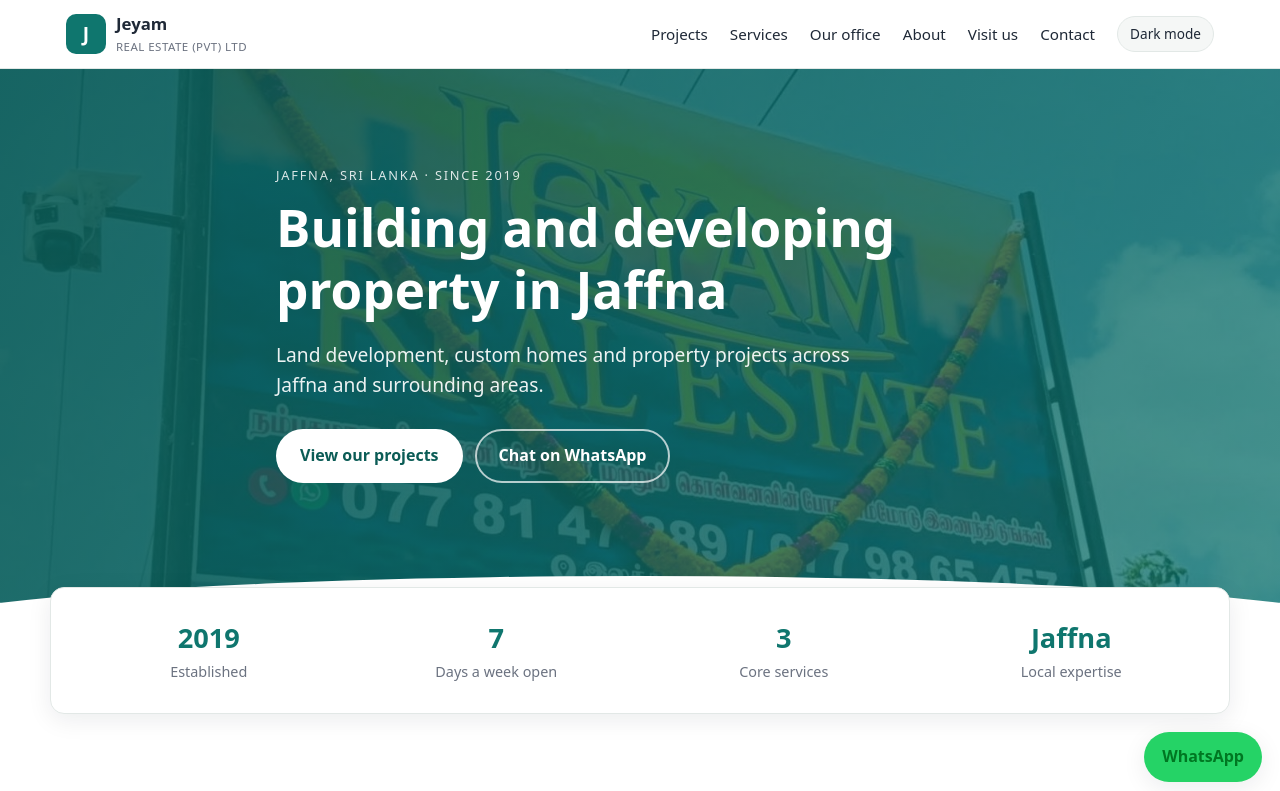
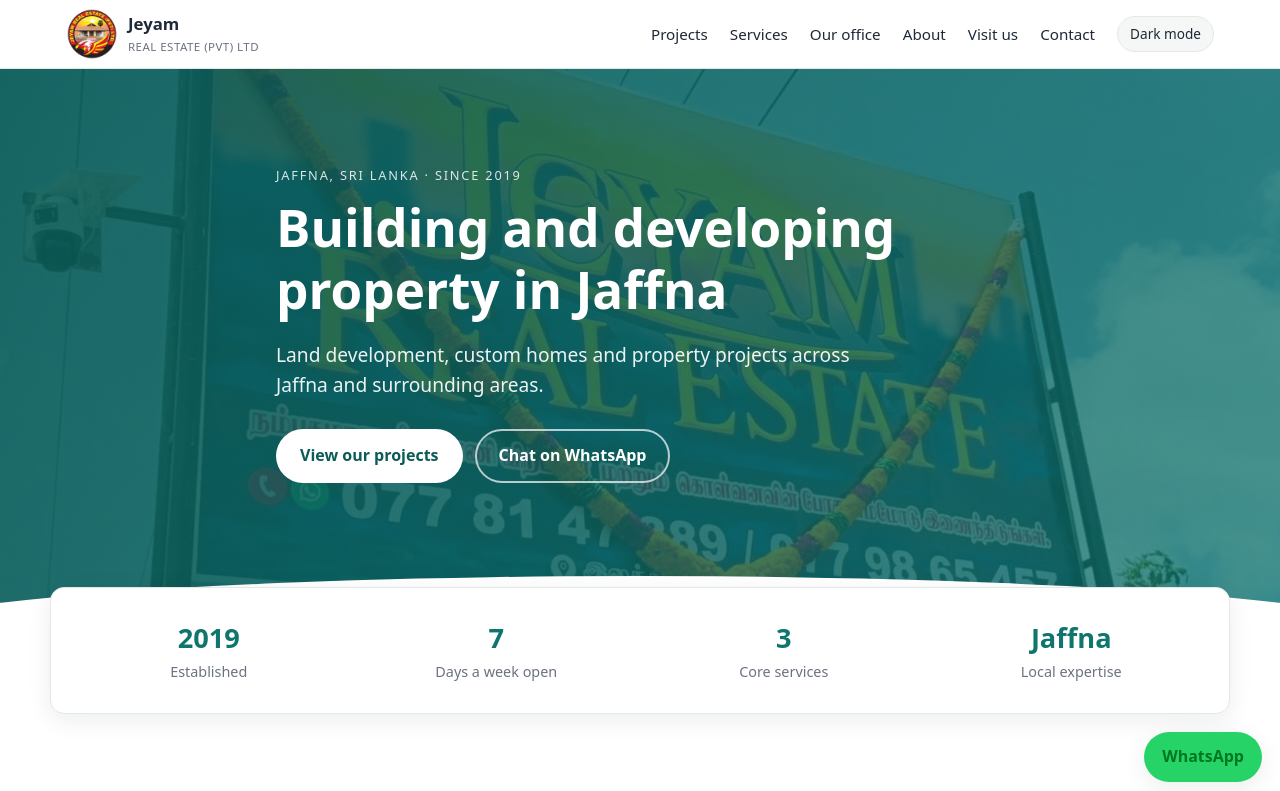
Before and after one commit to SenthInc/wordpress2code3, a plain HTML site: page index.html in a window 1280 px wide. Shown: the top 791 px of the page. Drawn offline with Linux system fonts and the light colour scheme.

Commit message:
Add Jeyam logo to header and favicon
Co-Authored-By: Claude Haiku 5.5 <noreply@anthropic.com>

```diff
--- a/index.html
+++ b/index.html
@@ -9,6 +9,7 @@
   <meta property="og:type" content="website">
   <meta property="og:image" content="images/hero.jpg">
   <title>Jeyam Real Estate | Jaffna</title>
+  <link rel="icon" type="image/jpeg" href="images/logo.jpg">
   <link rel="stylesheet" href="styles.css">
 </head>
 <body>
@@ -17,7 +18,7 @@
   <header class="site-header" id="siteHeader">
     <div class="container nav">
       <a href="#top" class="logo" aria-label="Jeyam Real Estate home">
-        <span class="logo-mark">J</span>
+        <img class="logo-img" src="images/logo.jpg" alt="Jeyam Real Estate (Pvt) Ltd logo" width="52" height="52">
         <span>Jeyam <small>Real Estate (Pvt) Ltd</small></span>
       </a>
       <button class="menu-toggle" id="menuToggle" aria-expanded="false" aria-controls="mainNav" aria-label="Toggle menu">
--- a/styles.css
+++ b/styles.css
@@ -429,3 +429,6 @@ code {
   .gallery, .gallery-office { grid-template-columns: 1fr; }
   .gallery-item img { height: 220px; }
 }
+
+/* ---------- Logo ---------- */
+.logo-img { width: 52px; height: 52px; border-radius: 50%; object-fit: cover; flex-shrink: 0; }
```
Also changed, not shown: images/logo.jpg (added).
